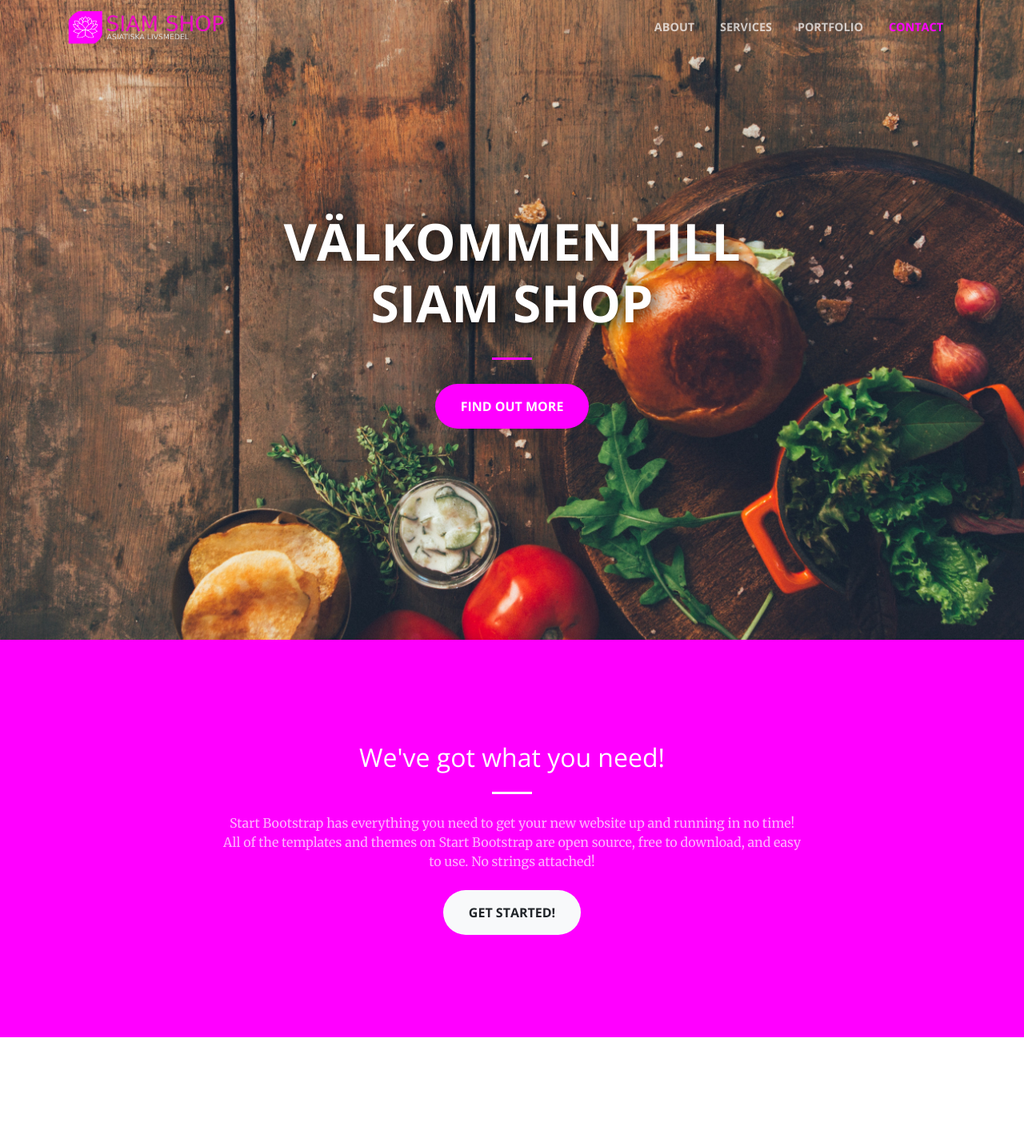
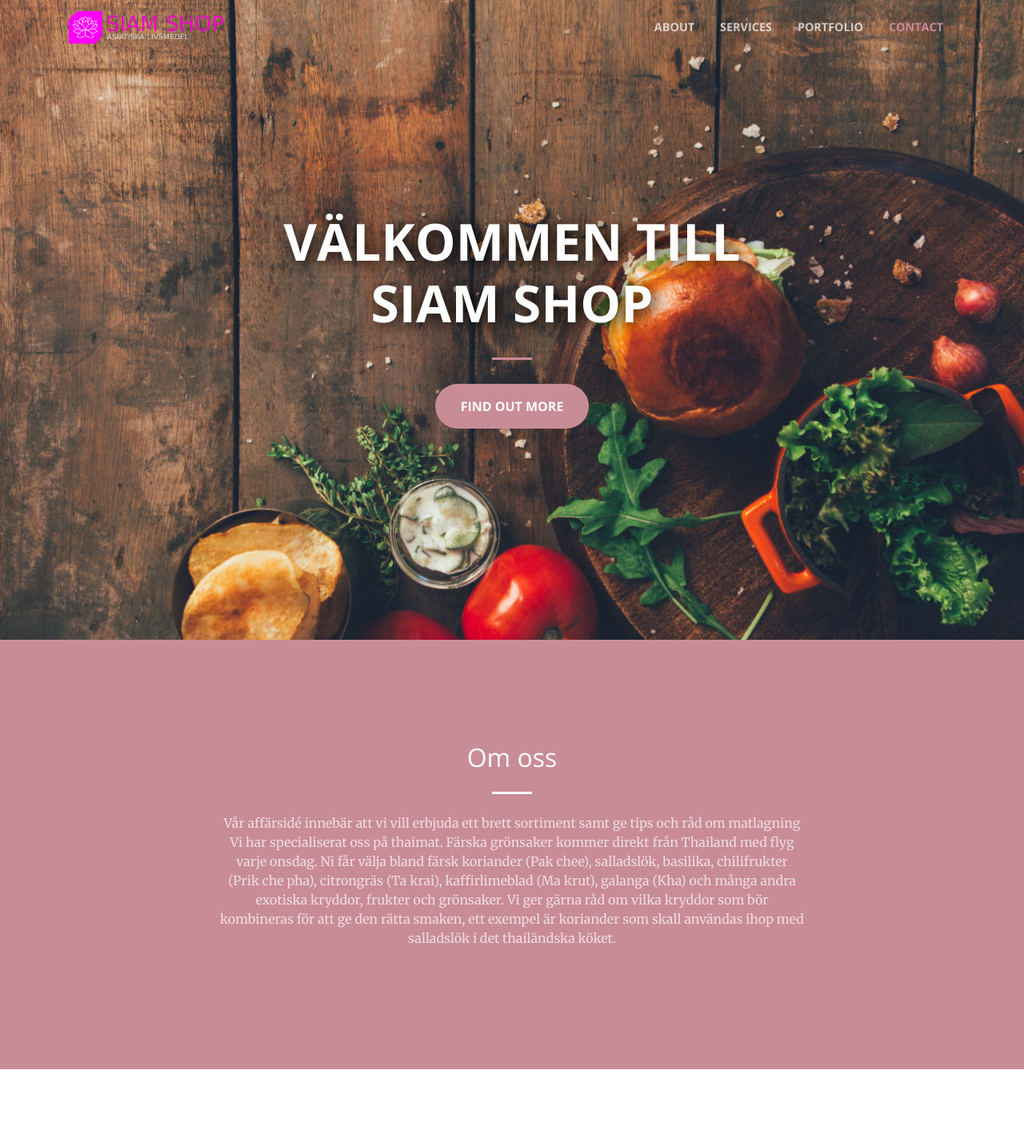
Before and after one commit to marbad1994/rbrc, a Flask app: page / in a window 1280 px wide. Shown: the top 1423 px of the page at 80% size. Run offline with Flask 2, Linux system fonts and the light colour scheme; parts of the project's set-up code (start-up, migrations or seed data) failed here and were passed over; some libraries are stand-ins or nearby versions.

Commit message:
chnaged colors

```diff
--- a/static/scss/_variables.scss
+++ b/static/scss/_variables.scss
@@ -12,4 +12,5 @@ $gray-800: #343a40 !default;
 $gray-900: #212529 !default;
 $black: #000 !default;
 
-$primary: #ff00ff !default;
+/*$primary: #ff00ff !default;*/
+$primary: #C88C97 !default;
--- a/templates/about.html
+++ b/templates/about.html
@@ -2,10 +2,16 @@
     <div class="container">
       <div class="row">
         <div class="col-lg-8 mx-auto text-center">
-          <h2 class="section-heading text-white">We've got what you need!</h2>
+          <h2 class="section-heading text-white">Om oss</h2>
           <hr class="light my-4">
-          <p class="text-faded mb-4">Start Bootstrap has everything you need to get your new website up and running in no time! All of the templates and themes on Start Bootstrap are open source, free to download, and easy to use. No strings attached!</p>
-          <a class="btn btn-light btn-xl js-scroll-trigger" href="#services">Get Started!</a>
+          <p class="text-faded mb-4">Vår affärsidé innebär att vi vill erbjuda ett brett sortiment samt ge tips och råd om matlagning
+
+            Vi har specialiserat oss på thaimat. Färska grönsaker kommer direkt från Thailand med flyg varje onsdag.
+
+            Ni får välja bland färsk koriander (Pak chee), salladslök, basilika, chilifrukter (Prik che pha), citrongräs (Ta krai), kaffirlimeblad (Ma krut), galanga (Kha) och många andra exotiska kryddor, frukter och grönsaker.
+
+            Vi ger gärna råd om vilka kryddor som bör kombineras för att ge den rätta smaken, ett exempel är koriander som skall användas ihop med salladslök i det thailändska köket.
+          </p>
         </div>
       </div>
     </div>
```
Also changed, not shown: static/css/creative.css (+14 -14 lines), static/css/creative.min.css.
